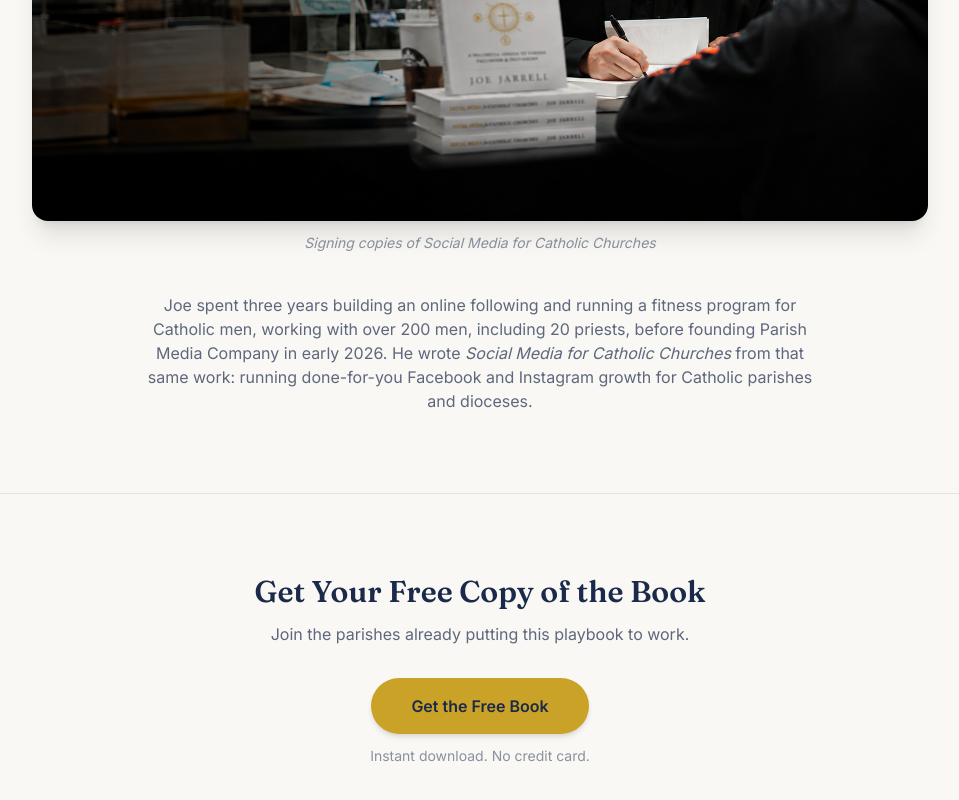
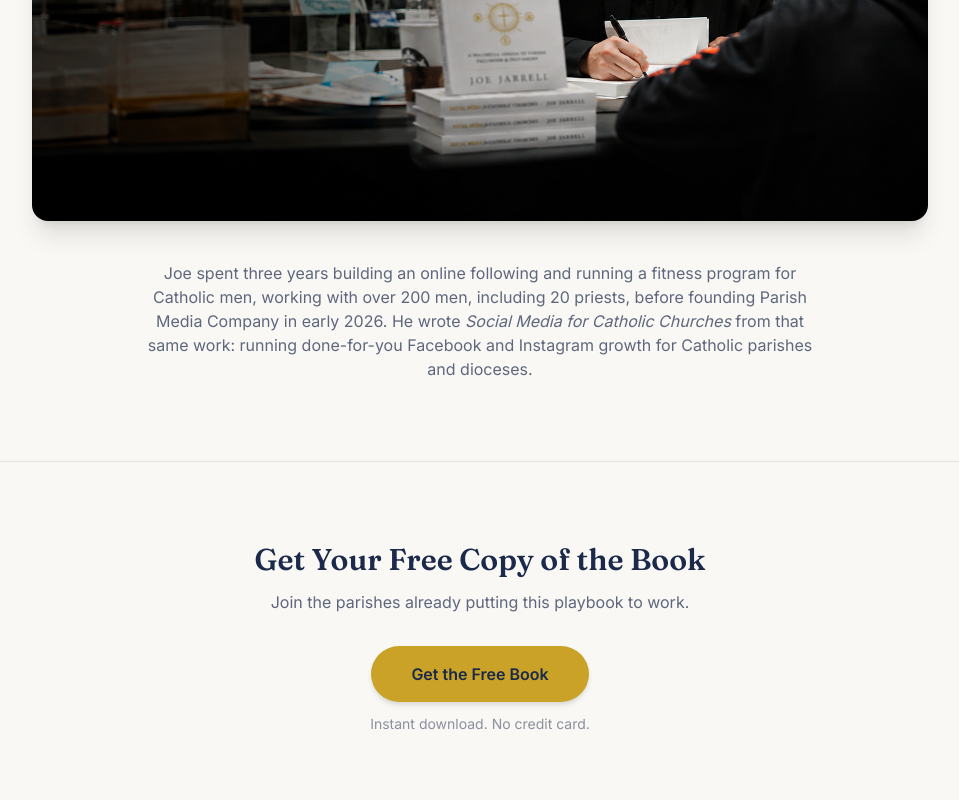
Before and after one commit to jarrelljd/parish-media-web, a Next.js app: page /free-guide in a window 1280 px wide. Shown: the part 3490-4290 px from the top of the page, without its empty margins (160-1119 px from the left). Built offline with nearby package versions, Linux system fonts and the light colour scheme; no server answers.

Commit message:
Remove caption under the author book-signing photo

```diff
--- a/src/app/free-guide/page.tsx
+++ b/src/app/free-guide/page.tsx
@@ -271,9 +271,6 @@ export default function FreeGuidePage() {
               alt="Joe Jarrell signing copies of Social Media for Catholic Churches"
               className="h-auto w-full rounded-2xl shadow-xl"
             />
-            <p className="mt-3 text-center text-sm italic text-navy/50">
-              Signing copies of Social Media for Catholic Churches
-            </p>
           </div>
 
           <p className="mx-auto mt-10 max-w-2xl text-pretty text-center text-navy/70">
```
